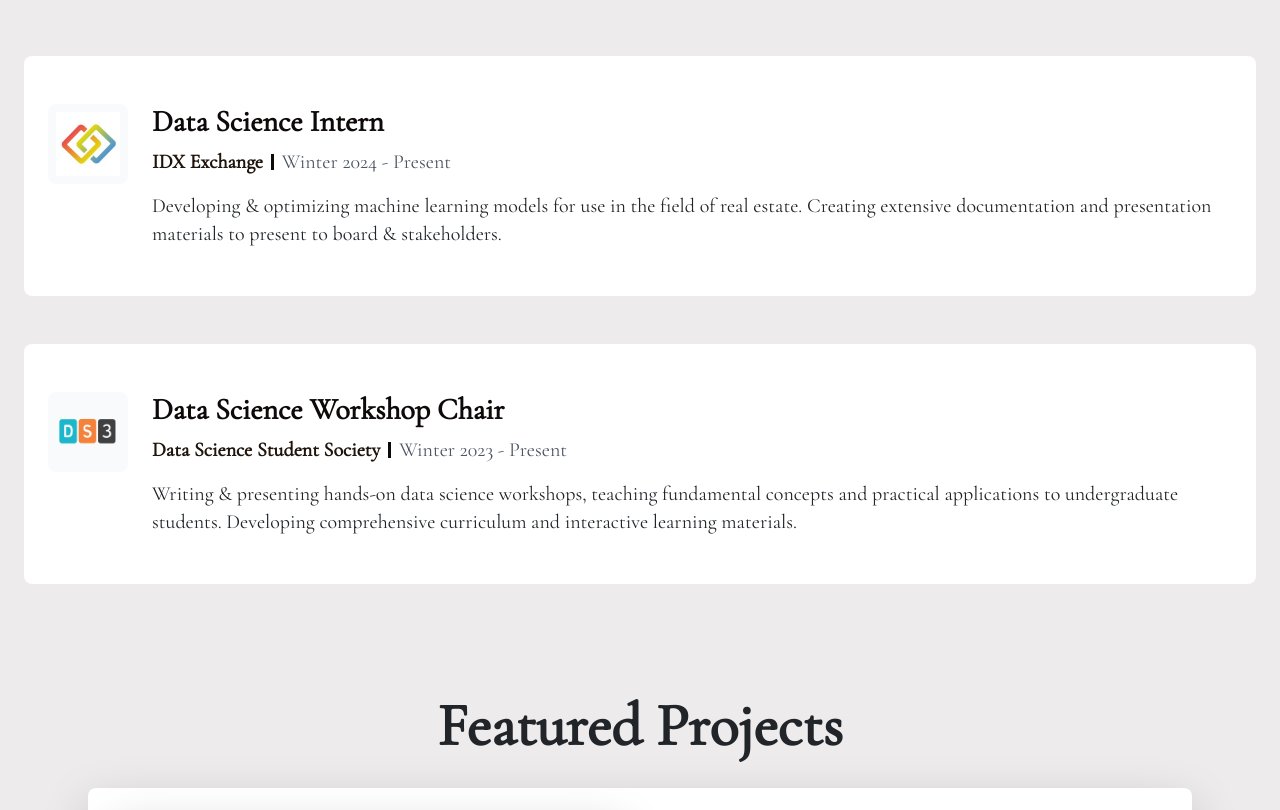
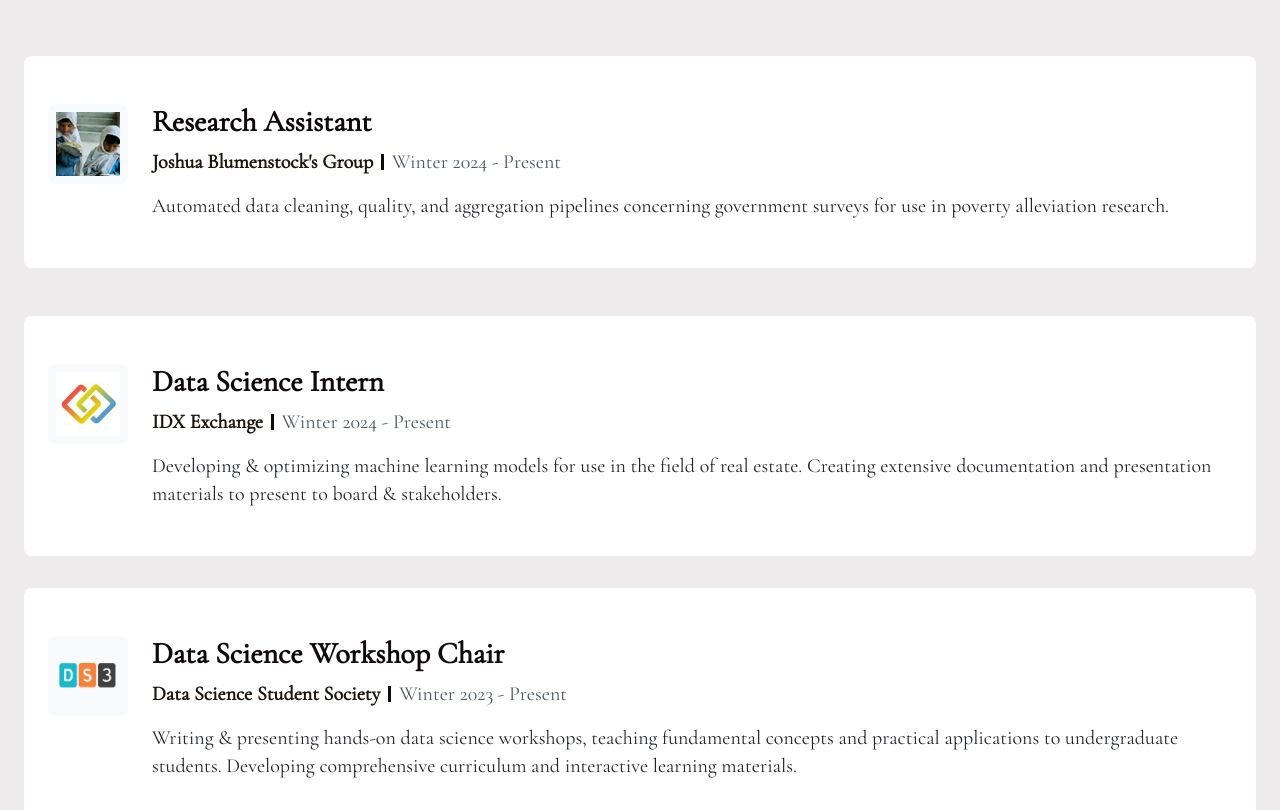
Before and after one commit to Nolancchu/nccpw, a Next.js app: page / in a window 1280 px wide. Shown: the part 1720-2530 px from the top of the page. Built offline with nearby package versions, Linux system fonts and the light colour scheme.

Commit message:
updated experience for research

```diff
--- a/components/Experience.jsx
+++ b/components/Experience.jsx
@@ -56,6 +56,13 @@ const ExperienceCard = ({ role, company, duration, description, technologies, lo
 const Experience = () => {
 const experiences = [
 {
+    role: "Research Assistant",
+    company: "Joshua Blumenstock's Group",
+    duration: "Winter 2024 - Present",
+    description: "Automated data cleaning, quality, and aggregation pipelines concerning government surveys for use in poverty alleviation research.",
+    logoUrl: "/images/research-Logo.png"
+},
+{
     role: "Data Science Intern",
     company: "IDX Exchange",
     duration: "Winter 2024 - Present",
```
Also changed, not shown: public/images/research-Logo.png (added).
